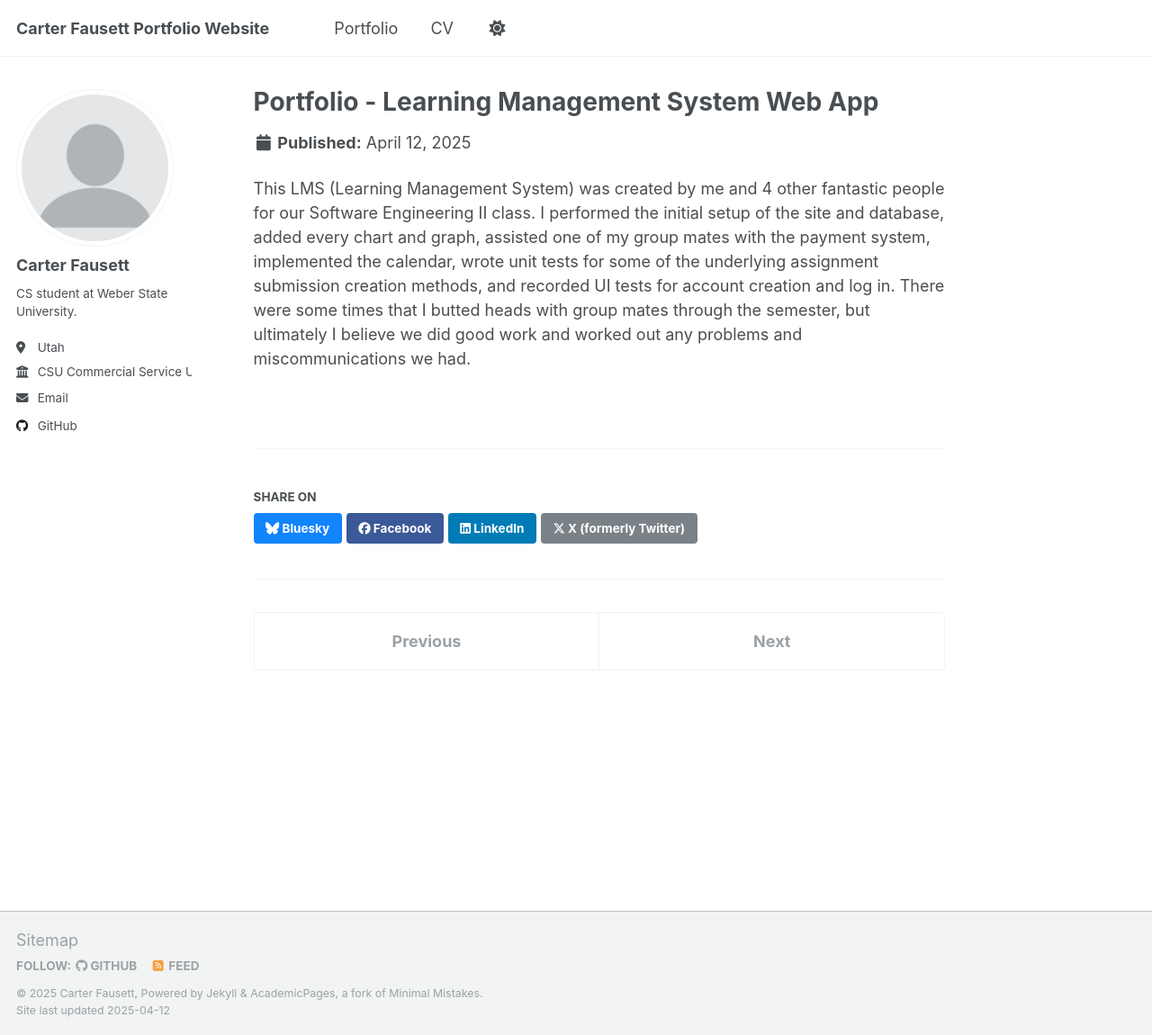
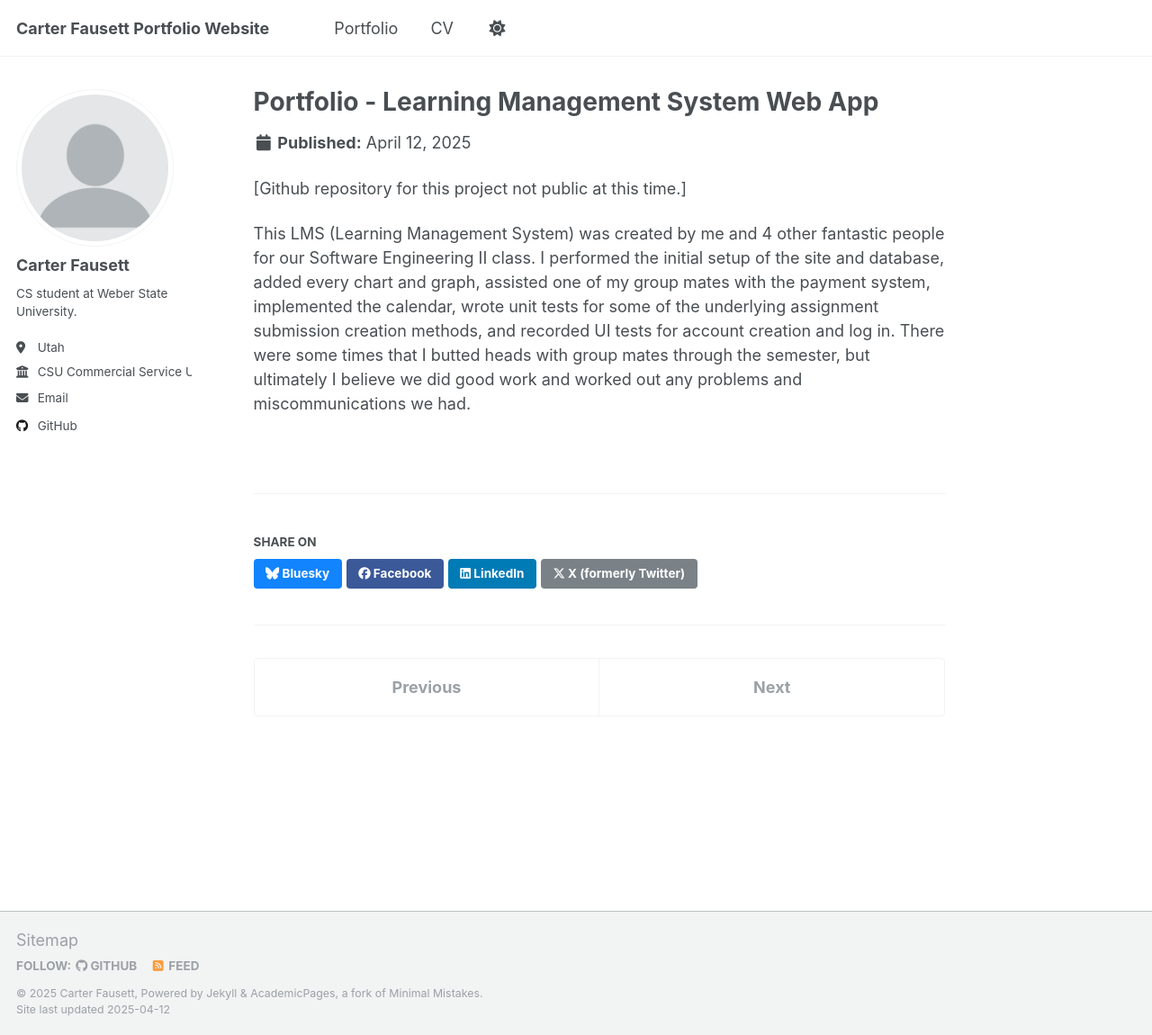
Before and after one commit to CarterFausett/CarterFausett.github.io, a Jekyll site: the page built from _portfolio/portfolio-1.md, in a window 1280 px wide and 1150 px high. Shown: the whole window at 90% size. Built offline with Jekyll 4.4.1, drawn with Linux system fonts in a browser that asks for light colours.

Commit message:
Update portfolio-1.md

```diff
--- a/_portfolio/portfolio-1.md
+++ b/_portfolio/portfolio-1.md
@@ -4,4 +4,6 @@ excerpt: "Group project for Software Engineering II<br/><img src='/images/500x30
 collection: portfolio
 ---
 
+[Github repository for this project not public at this time.]
+
 This LMS (Learning Management System) was created by me and 4 other fantastic people for our Software Engineering II class. I performed the initial setup of the site and database, added every chart and graph, assisted one of my group mates with the payment system, implemented the calendar, wrote unit tests for some of the underlying assignment submission creation methods, and recorded UI tests for account creation and log in. There were some times that I butted heads with group mates through the semester, but ultimately I believe we did good work and worked out any problems and miscommunications we had.
```
